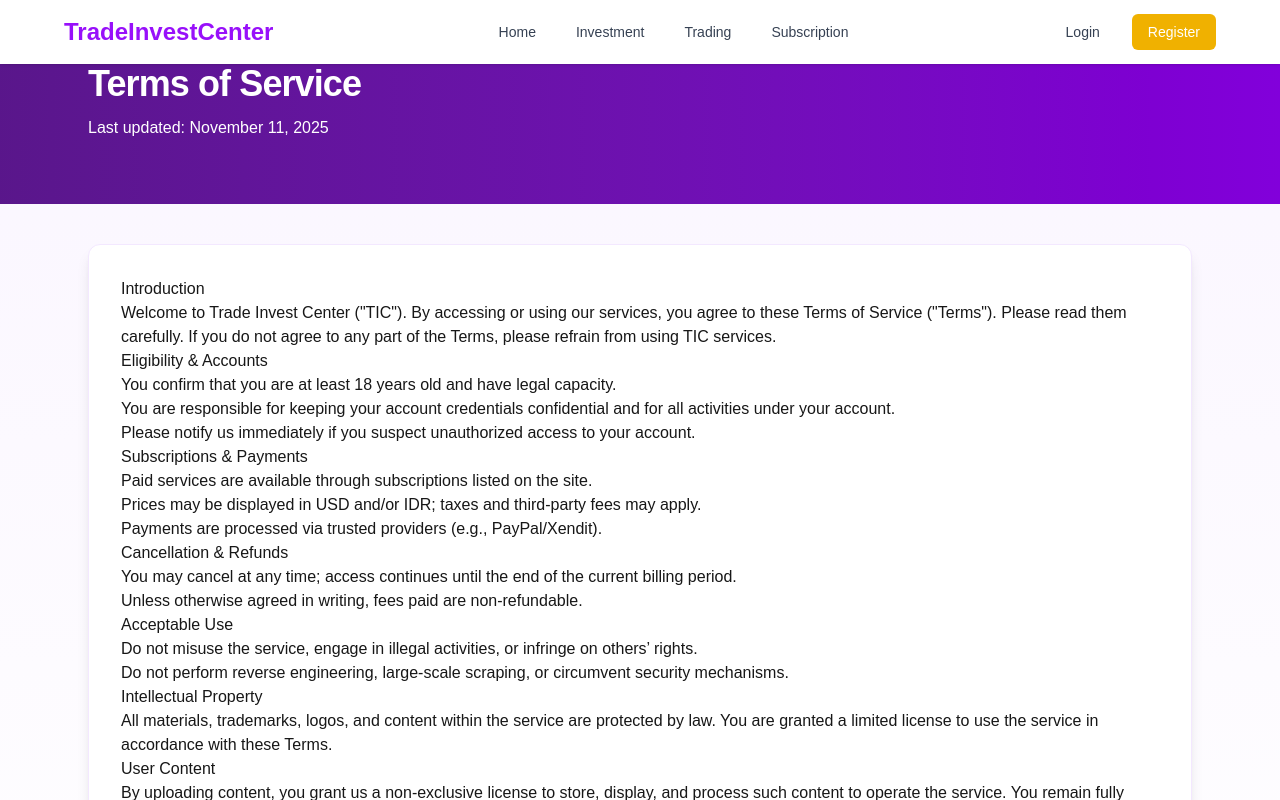
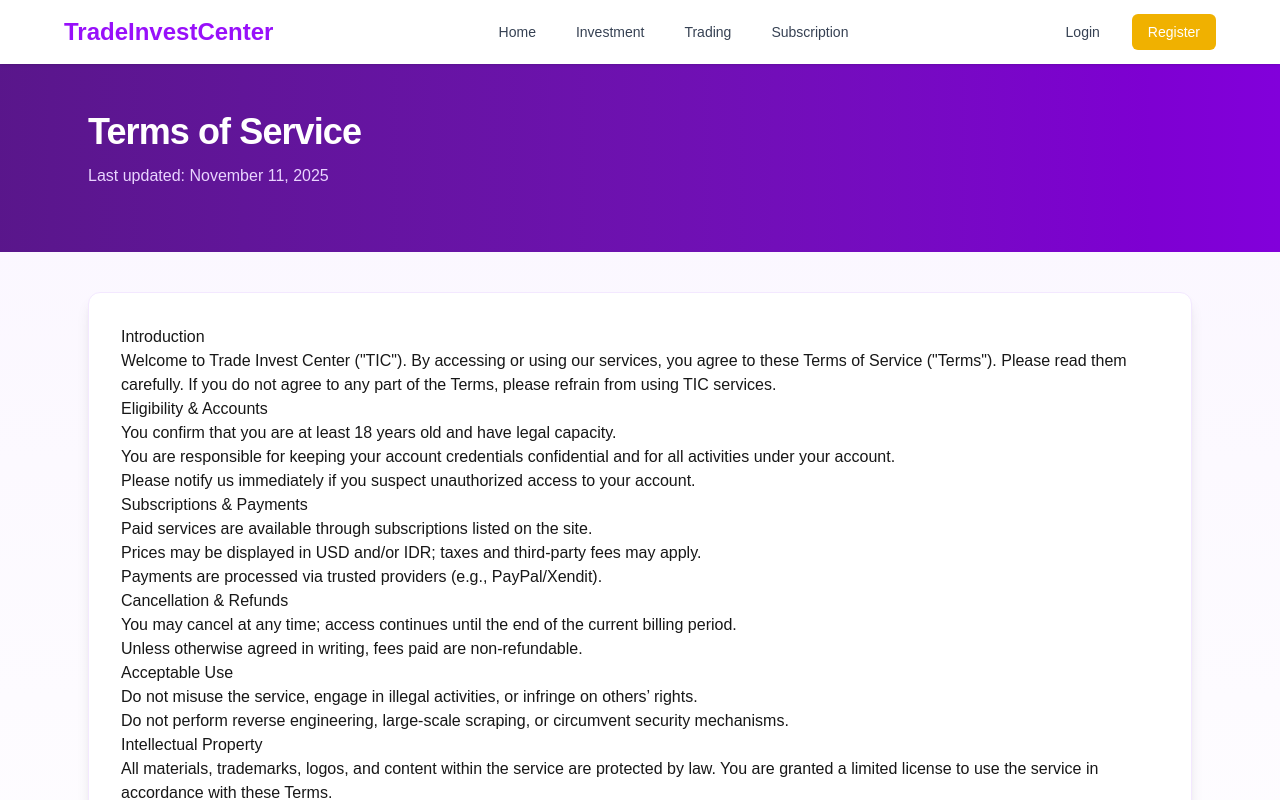
Before and after one commit to Layang-Digital-Innovation/tradeinvestcenter, a Next.js app in the folder frontend/: page /terms in a window 1280 px wide. Shown: the top 800 px of the page. Built offline with nearby package versions, Linux system fonts and the light colour scheme; no server answers.

Commit message:
update color and padding legal layout

```diff
--- a/frontend/src/components/legal/LegalLayout.tsx
+++ b/frontend/src/components/legal/LegalLayout.tsx
@@ -13,16 +13,16 @@ export default function LegalLayout({ title, updatedAt, updatedLabel, children }
   return (
     <div className="min-h-screen bg-gradient-to-b from-purple-50 to-white">
       <section className="bg-gradient-to-r from-purple-900 via-purple-800 to-purple-700 text-white">
-        <div className="max-w-6xl mx-auto px-6 py-16">
+        <div className="max-w-6xl mx-auto px-6 pt-28 pb-16">
           <h1 className="text-3xl sm:text-4xl font-bold tracking-tight">{title}</h1>
           {updatedAt && (
-            <p className="mt-3 text-purple-2 00">{updatedLabel ?? 'Terakhir diperbarui'}: {updatedAt}</p>
+            <p className="mt-3 text-purple-200">{updatedLabel ?? 'Terakhir diperbarui'}: {updatedAt}</p>
           )}
         </div>
       </section>
       <main className="max-w-6xl mx-auto px-6 py-10">
         <div className="bg-white shadow-lg rounded-xl border border-purple-100">
-          <div className="px-6 sm:px-8 py-8 prose prose-purple max-w-none">
+          <div className="px-6 sm:px-8 py-8 prose prose-purple max-w-none prose-headings:text-black prose-p:text-black prose-li:text-black prose-strong:text-black">
             {children}
           </div>
         </div>
```
